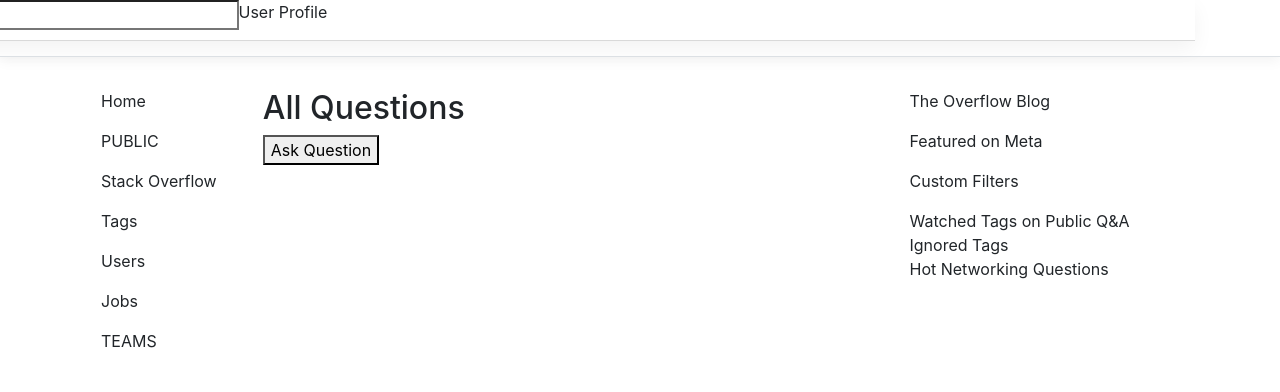
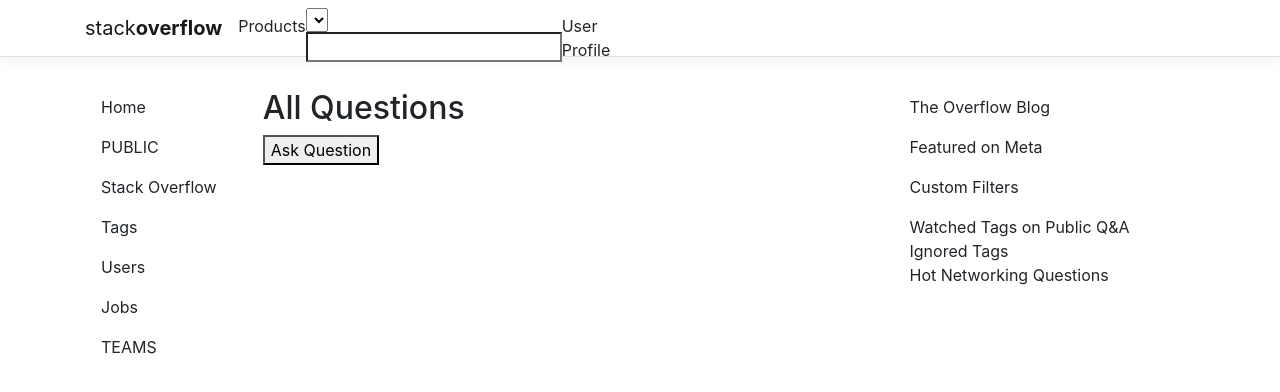
Before and after one commit to natpag/StackOverflowMock, a React (Create React App) app in the folder ClientApp/: page / in a window 1280 px wide. Shown: the top 392 px of the page. Built offline with nearby package versions, Linux system fonts and the light colour scheme.

Commit message:
beforeTheNavDeletion

```diff
--- a/ClientApp/src/components/NavMenu/index.jsx
+++ b/ClientApp/src/components/NavMenu/index.jsx
@@ -7,6 +7,7 @@
   NavbarToggler,
   NavItem,
   NavLink,
+  Dropdown,
 } from 'reactstrap'
 import { Link } from 'react-router-dom'
 import './style.scss'
@@ -31,14 +32,14 @@
 
   render() {
     return (
-      <header>
+      <header class="homeHeader">
         <Navbar
           className="navbar-expand-sm navbar-toggleable-sm ng-white border-bottom box-shadow mb-3"
           light
         >
           <Container>
             <NavbarBrand tag={Link} to="/">
-              stackoverflow
+              stack<b>overflow</b>
             </NavbarBrand>
             <NavbarToggler onClick={this.toggleNavbar} className="mr-2" />
             <Collapse
@@ -46,12 +47,14 @@
               isOpen={!this.state.collapsed}
               navbar
             >
+              <section className="navContainer">
                 <ul className="navbar-nav flex-grow">
                   <NavItem>
                     <p className="product">Products</p>
                   </NavItem>
                   <NavItem>
                     <section className="search-container">
+                      <select id="search-channel-selector">All</select>
                       <input
                         type="search"
                         /*value={searchTerm}
@@ -63,6 +66,7 @@
                     <p>User Profile</p>
                   </NavItem>
                 </ul>
+              </section>
             </Collapse>
           </Container>
         </Navbar>
--- a/ClientApp/src/components/NavMenu/style.scss
+++ b/ClientApp/src/components/NavMenu/style.scss
@@ -2,6 +2,9 @@
   white-space: normal;
   text-align: center;
   word-break: break-all;
+}
+p {
+  margin-top: 0.4rem;
 }
 
 html {
@@ -17,11 +20,20 @@
   box-shadow: 0 0.25rem 0.75rem rgba(0, 0, 0, 0.05);
 }
 
-.navbar-nav {
-  position: fixed;
-  top: 0;
+.homeHeader .navContainer {
   width: 100%;
-  background-color: rgba(255, 255, 255, 1);
-  border-bottom: 1px solid rgba(0, 0, 0, 0.15);
-  box-shadow: 0 0.5rem 1.25rem rgba(0, 0, 0, 0.05);
+  display: grid;
+  grid-template-rows: 2.5rem;
+  grid-template-columns: 10% 10% 10% 10% 10% 10% 10% 10% 10% 10% 10%;
 }
+
+.product {
+  grid-column-start: 1;
+  grid-column-end: 2;
+}
+
+.navbar-nav .search-container {
+  grid-row: 1;
+  grid-column-start: 2;
+  grid-column-end: 5;
+}
```
Lines whose indentation alone changed are shown as unchanged.
